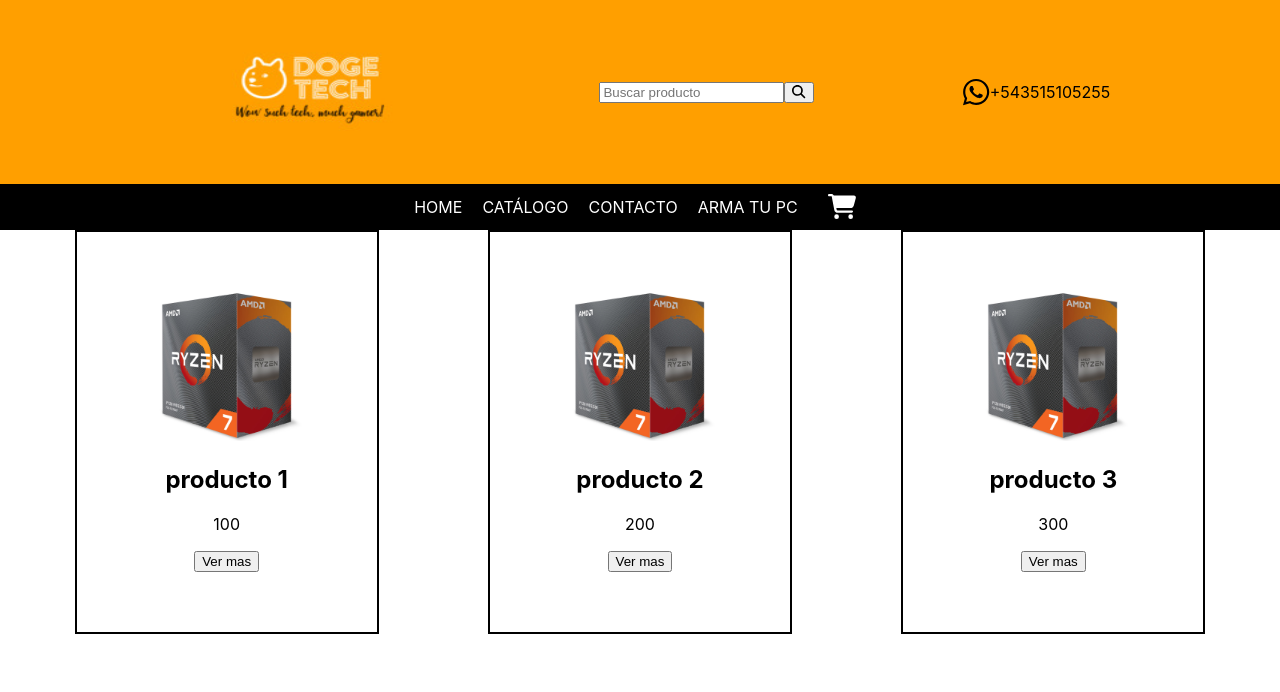
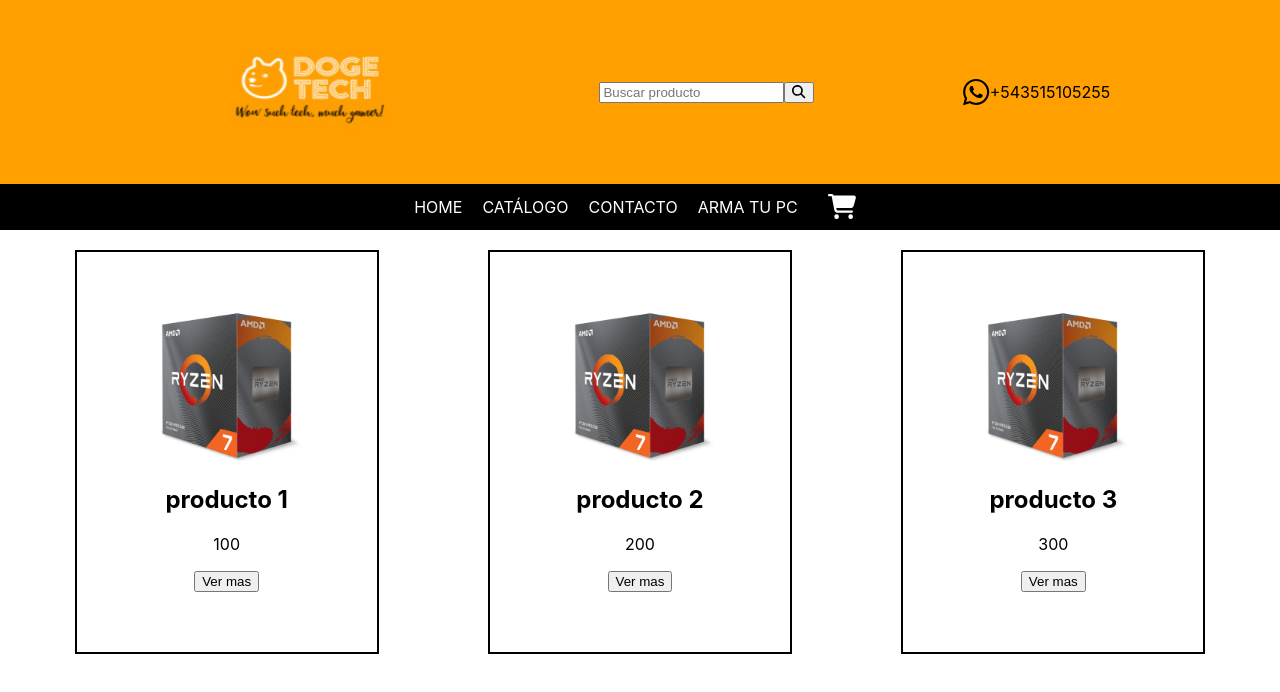
Before and after one commit to AaronGramajo/React-Ecommerce, a React (Create React App) app: page / in a window 1280 px wide. Shown: the top 692 px of the page. Built offline with nearby package versions, Linux system fonts and the light colour scheme.

Commit message:
nadie vio nada

```diff
--- a/src/components/ItemListContainer/ItemListContainer.css
+++ b/src/components/ItemListContainer/ItemListContainer.css
@@ -1,3 +1,3 @@
 .contenedorItemListContainer {
-    margin: 0 20px 0 20px;
+    margin: 20px 20px 0 20px;
 }
```
